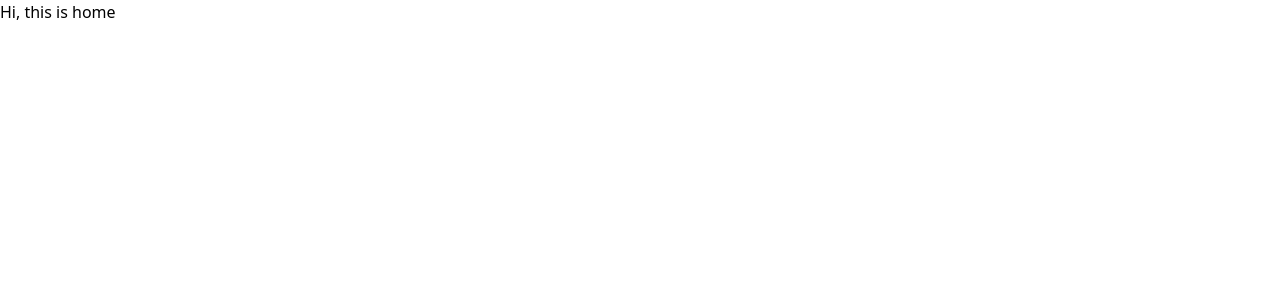
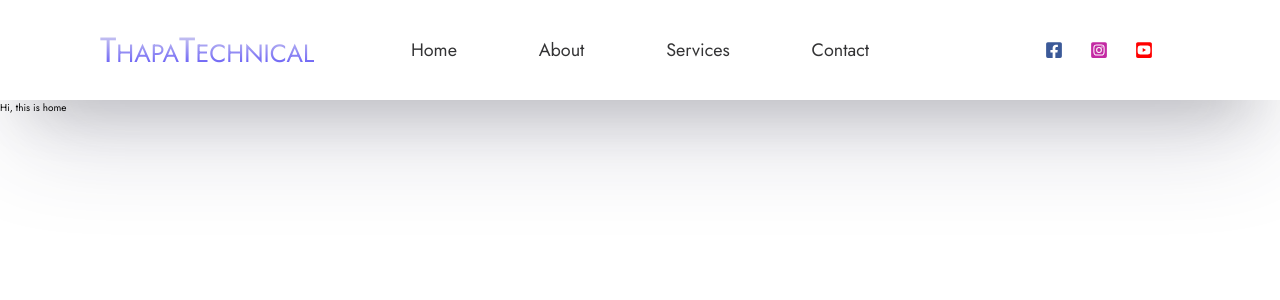
Before and after one commit to Emranhossainshuvo/portfolio, a React (Vite) app: page / in a window 1280 px wide. Shown: the top 300 px of the page. Built offline with nearby package versions, Linux system fonts and the light colour scheme.

Commit message:
added a basic navbar

```diff
--- a/package.json
+++ b/package.json
@@ -14,6 +14,7 @@
     "match-sorter": "^6.3.4",
     "react": "^18.2.0",
     "react-dom": "^18.2.0",
+    "react-icons": "^5.0.1",
     "react-router-dom": "^6.22.1",
     "sort-by": "^1.2.0"
   },
--- a/src/components/Home.jsx
+++ b/src/components/Home.jsx
@@ -1,7 +1,9 @@
+import Navbar from "./Navbar";
 
 const Home = () => {
     return (
         <>
+        <Navbar></Navbar>
          <h3>Hi, this is home</h3>
         </>
     );
--- /dev/null
+++ b/src/components/Navbar.jsx
@@ -0,0 +1,90 @@
+import { useState } from "react";
+import "./navbar.css";
+import {
+  FaFacebookSquare,
+  FaInstagramSquare,
+  FaYoutubeSquare,
+} from "react-icons/fa";
+import { GiHamburgerMenu } from "react-icons/gi";
+
+import { NavLink } from "react-router-dom";
+
+const Navbar = () => {
+  const [showMediaIcons, setShowMediaIcons] = useState(false);
+  return (
+    <>
+      <nav className="main-nav">
+        {/* 1st logo part  */}
+        <div className="logo">
+          <h2>
+            <span>T</span>hapa
+            <span>T</span>echnical
+          </h2>
+        </div>
+
+        {/* 2nd menu part  */}
+        <div
+          className={
+            showMediaIcons ? "menu-link mobile-menu-link" : "menu-link"
+          }>
+          <ul>
+            <li>
+              <NavLink to="/">Home</NavLink>
+            </li>
+            <li>
+              <NavLink to="/about">about</NavLink>
+            </li>
+            <li>
+              <NavLink to="/service">services</NavLink>
+            </li>
+            <li>
+              <NavLink to="/contact">contact</NavLink>
+            </li>
+          </ul>
+        </div>
+
+        {/* 3rd social media links */}
+        <div className="social-media">
+          <ul className="social-media-desktop">
+            <li>
+              <a
+                href="https://www.youtube.com/channel/UCwfaAHy4zQUb2APNOGXUCCA"
+                target="_thapa">
+                <FaFacebookSquare className="facebook" />
+              </a>
+            </li>
+            <li>
+              <a
+                href="https://www.instagram.com/thapatechnical/"
+                target="_thapa">
+                <FaInstagramSquare className="instagram" />
+              </a>
+            </li>
+            <li>
+              <a
+                href="https://www.youtube.com/channel/UCwfaAHy4zQUb2APNOGXUCCA"
+                target="_thapa">
+                <FaYoutubeSquare className="youtube" />
+              </a>
+            </li>
+          </ul>
+
+          {/* hamburget menu start  */}
+          <div className="hamburger-menu">
+            <a href="#" onClick={() => setShowMediaIcons(!showMediaIcons)}>
+              <GiHamburgerMenu />
+            </a>
+          </div>
+        </div>
+      </nav>
+
+      {/* hero section  */}
+      {/* <section className="hero-section">
+        <p>Welcome to </p>
+        <h1>Thapa Technical</h1>
+      </section> */}
+    </>
+  );
+};
+
+export default Navbar;
--- /dev/null
+++ b/src/components/navbar.css
@@ -0,0 +1,290 @@
+@import url("https://fonts.googleapis.com/css2?family=Jost:ital,wght@0,100;0,200;0,300;0,400;0,500;0,600;0,700;1,100&display=swap");
+
+* {
+  margin: 0;
+  padding: 0;
+  box-sizing: border-box;
+  font-family: "Jost", sans-serif;
+}
+
+html {
+  font-size: 62.5%;
+}
+
+a {
+  text-decoration: none;
+}
+
+li {
+  list-style: none;
+}
+
+/*
+
+
+/* navbar style start  */
+
+.main-nav {
+  width: 100%;
+  height: 10rem;
+  display: grid;
+  grid-template-columns: 10rem 1fr 2fr 1fr 10rem;
+  box-shadow: rgba(50, 50, 93, 0.25) 0px 50px 100px -20px,
+    rgba(0, 0, 0, 0.3) 0px 30px 60px -30px;
+}
+
+.logo {
+  display: grid;
+  /* background-color: #3b5998; */
+  grid-column: 2/3;
+  justify-content: start;
+  align-items: center;
+}
+
+.menu-link {
+  grid-column: 3/4;
+}
+
+.menu-link ul {
+  height: 10rem;
+  display: flex;
+  justify-content: space-around;
+  align-items: center;
+}
+
+.social-media {
+  grid-column: 4/5;
+}
+
+.social-media ul {
+  height: 10rem;
+  display: grid;
+  grid-template-columns: 3fr repeat(3, 1fr);
+  align-items: center;
+  justify-content: flex-end;
+}
+
+.social-media ul li {
+  text-align: right;
+}
+
+.social-media ul li:first-child {
+  grid-column: 2/3;
+}
+
+/* ----------- Grid part ends ----------------- */
+
+.logo h2 {
+  font-size: 2.5rem;
+  font-weight: 400;
+  text-transform: uppercase;
+  background: -webkit-linear-gradient(#eee, rgb(69, 57, 248));
+  -webkit-background-clip: text;
+  -webkit-text-fill-color: transparent;
+}
+
+.logo h2 span {
+  font-size: 3.5rem;
+}
+
+.menu-link ul li {
+  font-size: 1.8rem;
+}
+
+.menu-link ul li a {
+  text-transform: capitalize;
+  color: rgba(0, 0, 3, 0.8);
+  transition: 0.5s;
+}
+.menu-link ul li:hover > a {
+  transform-origin: left;
+  color: rgba(0, 0, 3, 1);
+  text-decoration: underline;
+  transition: 0.5s;
+}
+
+.social-media ul li {
+  font-size: 1.8rem;
+}
+
+.social-media .hamburger-menu {
+  display: none;
+}
+
+.facebook {
+  color: #3b5998;
+}
+
+.instagram {
+  color: #c32aa3;
+}
+
+.youtube {
+  color: #ff0000;
+}
+
+/* hero section   */
+
+.hero-section {
+  height: 80vh;
+  display: flex;
+  justify-content: center;
+  align-items: center;
+  flex-direction: column;
+}
+
+.hero-section p {
+  font-size: 3rem;
+  text-transform: capitalize;
+}
+
+.hero-section h1 {
+  font-size: 5rem;
+  text-transform: uppercase;
+  text-align: center;
+}
+
+/* responsive css style  */
+@media (max-width: 1080px) {
+  .main-nav {
+    height: 8rem;
+    grid-template-columns: 2rem 3fr 3fr 1fr 2rem;
+  }
+
+  .logo,
+  .menu-link ul,
+  .social-media ul {
+    height: 8rem;
+  }
+}
+
+/* responsive css style  */
+@media (max-width: 998px) {
+  .main-nav {
+    height: 7rem;
+    grid-template-columns: 2rem 2fr 3fr 2rem 2rem;
+  }
+
+  .menu-link {
+    display: none;
+  }
+
+  .logo,
+  .social-media ul {
+    height: 7rem;
+  }
+
+  .mobile-menu-link {
+    grid-column: 2/4;
+    position: relative;
+    z-index: 99;
+  }
+
+  .mobile-menu-link {
+    background-color: white;
+    height: 20rem;
+    display: grid;
+    grid-column: 2/5;
+    align-items: center;
+    padding-left: 3rem;
+    transition: all 2s linear;
+    transform-origin: top;
+    box-shadow: rgba(50, 50, 93, 0.25) 0px 50px 100px -20px,
+      rgba(0, 0, 0, 0.3) 0px 30px 60px -30px;
+  }
+
+  .mobile-menu-link ul {
+    height: 20rem;
+    display: flex;
+    justify-content: space-around;
+    flex-direction: column;
+    align-items: start;
+  }
+
+  .mobile-menu-link ul li:first-child {
+    transition-delay: 0.2s;
+  }
+
+  .social-media {
+    grid-row: 1/2;
+    grid-column: 3/5;
+    justify-items: end;
+    align-items: center;
+    transition: all 2s linear;
+  }
+
+  .social-media .social-media-desktop {
+    height: 0;
+    display: none;
+  }
+
+  .social-media {
+    height: 7rem;
+    display: flex;
+    justify-self: end;
+    align-items: center;
+  }
+
+  .social-media .hamburger-menu {
+    display: block;
+    font-size: 2.5rem;
+  }
+}
+
+@media (max-width: 798px) {
+  .main-nav {
+    height: 6rem;
+    grid-template-columns: 1rem 2fr 1fr 1fr 1rem;
+  }
+
+  .logo,
+  .social-media ul {
+    height: 6rem;
+  }
+
+  .social-media {
+    height: 6rem;
+    display: flex;
+    justify-self: end;
+    align-items: center;
+  }
+
+  .social-media .hamburger-menu {
+    display: block;
+    font-size: 2.5rem;
+  }
+}
+
+@media (max-width: 520px) {
+  .main-nav {
+    height: 6rem;
+    grid-template-columns: 1rem 4fr 1fr 1fr 1rem;
+  }
+
+  .logo,
+  .social-media ul {
+    height: 6rem;
+  }
+
+  .logo h2 {
+    font-size: 2rem;
+  }
+
+  .social-media {
+    height: 6rem;
+    display: flex;
+    justify-self: end;
+    align-items: center;
+  }
+
+  .social-media .hamburger-menu {
+    display: block;
+    font-size: 2.5rem;
+  }
+
+  /* hero section  */
+
+  .hero-section h1 {
+    font-size: 3.8rem;
+  }
+}
```
Also changed, not shown: 1 other file (tests, documents, lock files or other folders).
